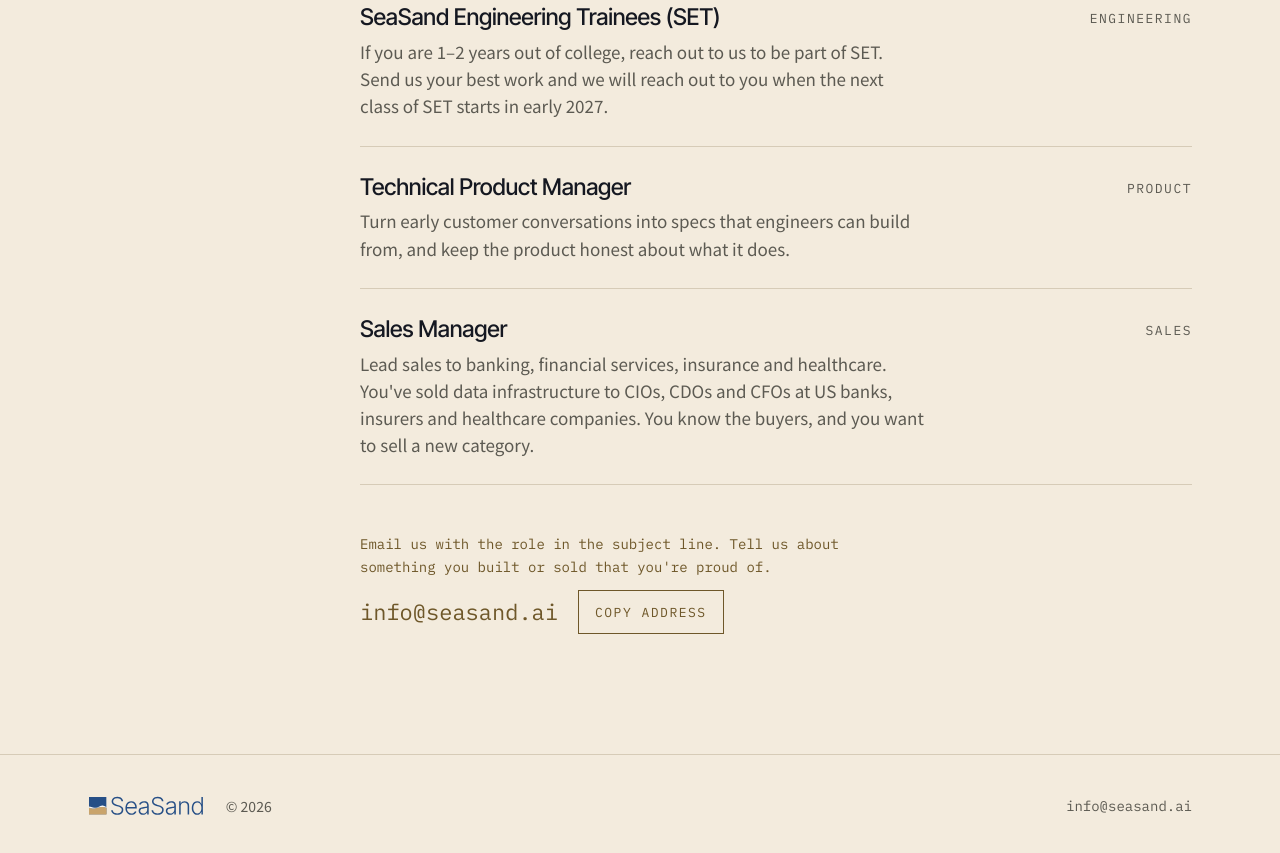
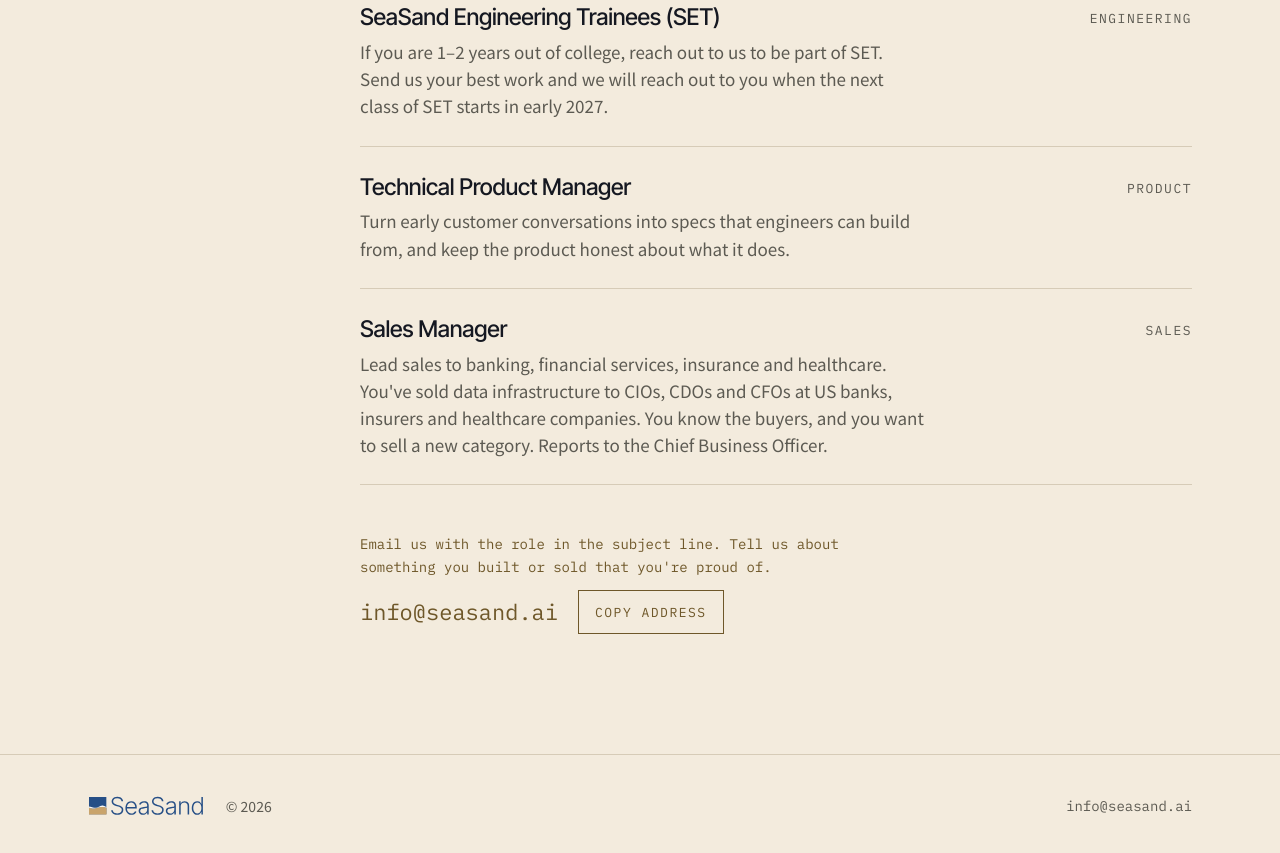
Before and after one commit to anionline/grantha-site, a plain HTML site: page index.html in a window 1280 px wide. Shown: the part 1758-2611 px from the top of the page. Drawn offline with Linux system fonts and the light colour scheme; animation ran at ten frames a second.

Commit message:
Hiring: Sales Manager reports to the Chief Business Officer (Ani)
Co-Authored-By: Claude Opus 5.5 <noreply@anthropic.com>
Claude-Session: https://claude.ai/code/session_01RSy921qqnfkSxHgkthsN9c

```diff
--- a/index.html
+++ b/index.html
@@ -310,7 +310,7 @@ footer .left { display: flex; flex-wrap: wrap; align-items: center; gap: 12px 20
           <li class="role"><h3>Engineer, Connectors &amp; Integrations Platform</h3><p>The connector model, SDK and first connectors to the systems large companies already run. You've built integrations customers depend on.</p><span class="area">Engineering</span></li>
           <li class="role"><h3>SeaSand Engineering Trainees (SET)</h3><p>If you are 1&ndash;2 years out of college, reach out to us to be part of SET. Send us your best work and we will reach out to you when the next class of SET starts in early 2027.</p><span class="area">Engineering</span></li>
           <li class="role"><h3>Technical Product Manager</h3><p>Turn early customer conversations into specs that engineers can build from, and keep the product honest about what it does.</p><span class="area">Product</span></li>
-          <li class="role"><h3>Sales Manager</h3><p>Lead sales to banking, financial services, insurance and healthcare. You've sold data infrastructure to CIOs, CDOs and CFOs at US banks, insurers and healthcare companies. You know the buyers, and you want to sell a new category.</p><span class="area">Sales</span></li>
+          <li class="role"><h3>Sales Manager</h3><p>Lead sales to banking, financial services, insurance and healthcare. You've sold data infrastructure to CIOs, CDOs and CFOs at US banks, insurers and healthcare companies. You know the buyers, and you want to sell a new category. Reports to the Chief Business Officer.</p><span class="area">Sales</span></li>
         </ul>
         <div class="reach">
           <p>Email us with the role in the subject line. Tell us about something you built or sold that you're proud of.</p>
```
